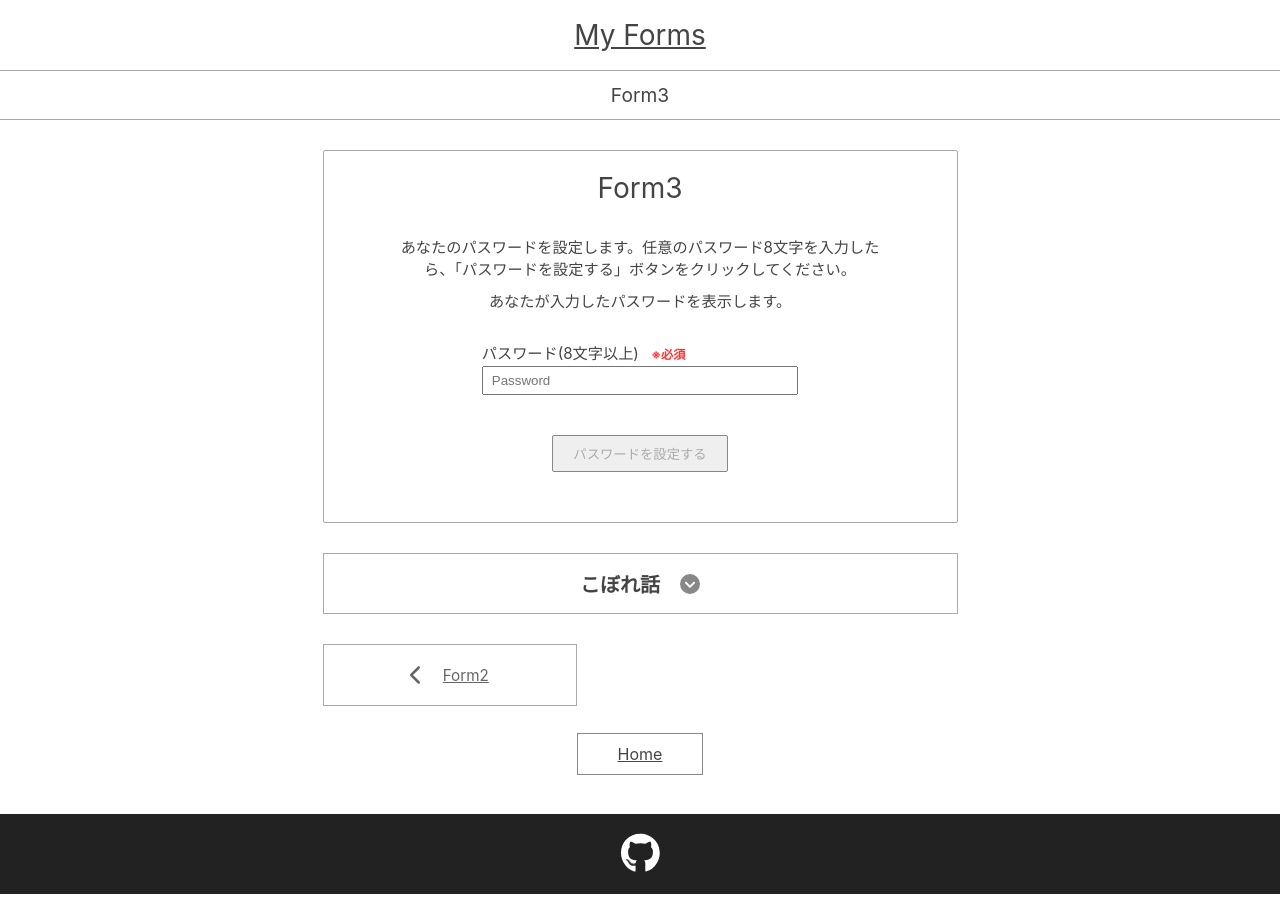
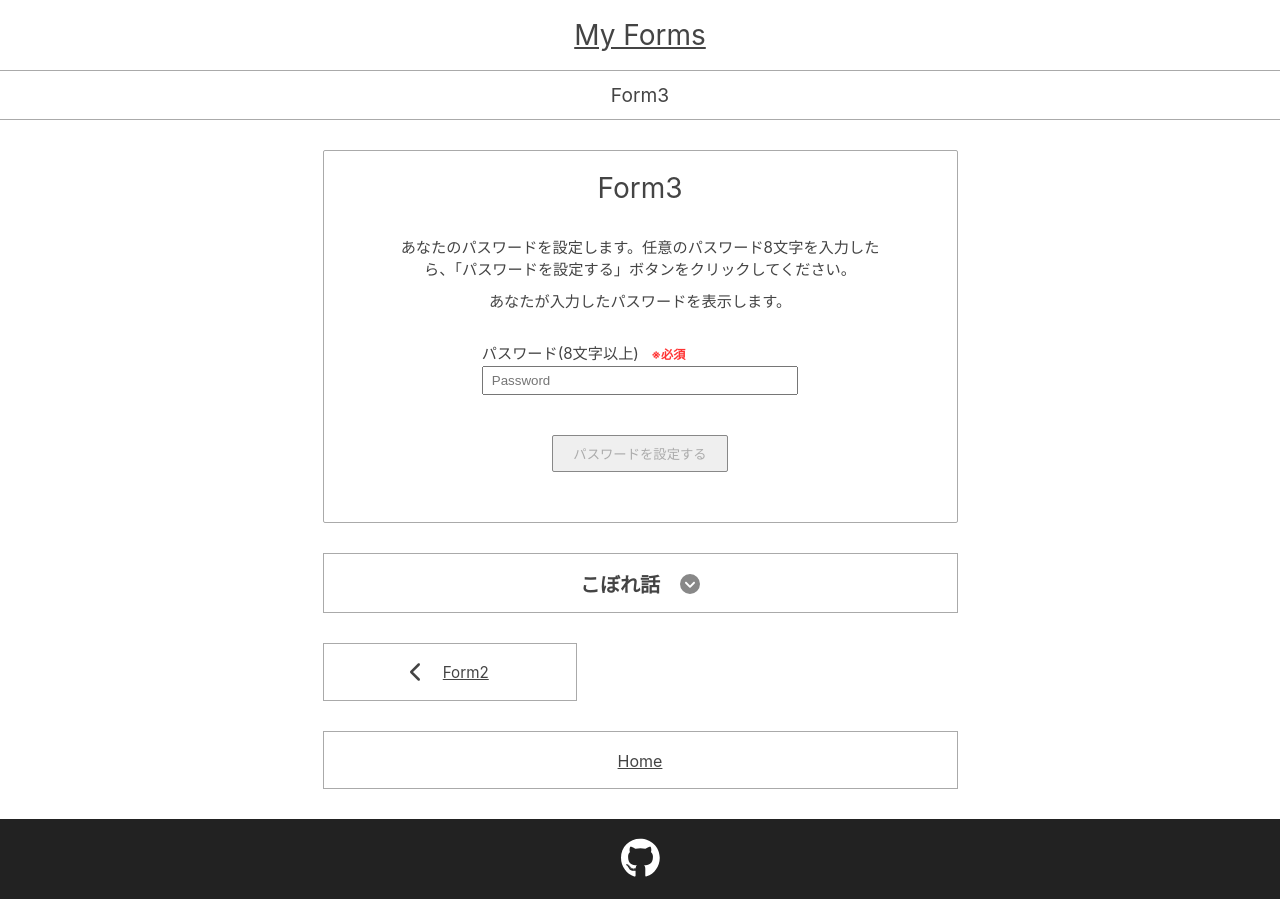
Before and after one commit to kento-yoshidu/myforms_frontend, a Next.js app: page /form3 in a window 1280 px wide. Built offline with nearby package versions, Linux system fonts and the light colour scheme.

Commit message:
✨ CSS Update

```diff
--- a/pages/form1/style.module.css
+++ b/pages/form1/style.module.css
@@ -1,5 +1,4 @@
 .wrapper {
-  margin: 0 auto;
   padding: 20px 0;
   border: 1px solid var(--border-color);
   border-radius: 2px;
--- a/styles/button.module.css
+++ b/styles/button.module.css
@@ -1,12 +1,15 @@
 .wrapper {
-  margin: 20px 0 50px;
+  width: 100%;
   text-align: center;
 }
 
 .button {
-  border: 1px solid #888;
-  padding: 10px 40px;
+  display: block;
+  border: 1px solid var(--border-color);
   color: #444;
+  width: 100%;
+  height: var(--clickable-height);
+  line-height: var(--clickable-height);
 }
 
 .button:hover {
--- a/styles/container.module.css
+++ b/styles/container.module.css
@@ -1,4 +1,8 @@
 .wrapper {
+  display: flex;
+  flex-direction: column;
+  align-items: center;
+  gap: 30px;
   max-width: var(--max-width);
   margin: 30px auto;
 }
@@ -8,5 +12,6 @@
     margin: 20px auto;
     padding: 10px 0;
     width: 87%;
+    gap: 20px;
   }
 }
--- a/styles/description.module.css
+++ b/styles/description.module.css
@@ -1,13 +1,3 @@
-.description {
-  margin: 30px auto;
-}
-
-@media (width < 768px) {
-  .description {
-    margin: 20px auto;
-  }
-}
-
 .open,
 .close {
   border: 1px solid var(--border-color);
@@ -16,6 +6,7 @@
 .heading {
   font-size: clamp(1.05rem, 2vw, 1.25rem);
   text-align: center;
+  height: var(--clickable-height);
 }
 
 .heading:hover {
--- a/styles/globals.css
+++ b/styles/globals.css
@@ -30,4 +30,5 @@ body {
 :root {
   --max-width: 635px;
   --border-color: #aaa;
+  --clickable-height: 58px;
 }
--- a/styles/page-link.module.css
+++ b/styles/page-link.module.css
@@ -1,7 +1,7 @@
 .wrapper {
   position: relative;
-  margin: 30px auto 40px;
-  padding: 30px 0;
+  width: 100%;
+  height: var(--clickable-height);
 }
 
 .prev,
@@ -9,16 +9,16 @@
   position: absolute;
   top: 0;
   width: 40%;
-  padding: 20px 0;
   text-align: center;
   font-size: 1.25rem;
   border: 1px solid var(--border-color);
-  color: #666;
+  color: #444;
   transition-duration: 0.2s;
   display: flex;
   justify-content: center;
   align-items: center;
   gap: 20px;
+  height: var(--clickable-height);
 }
 
 :is(.prev, .next):hover {
```
